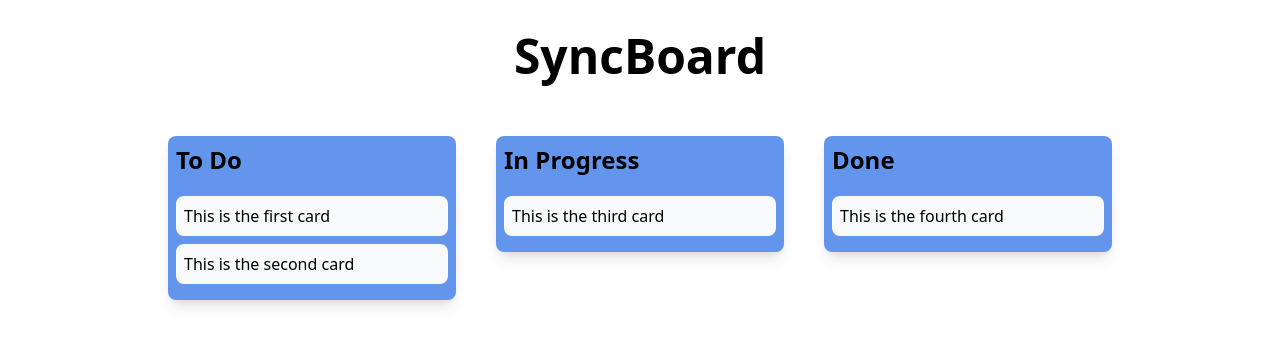
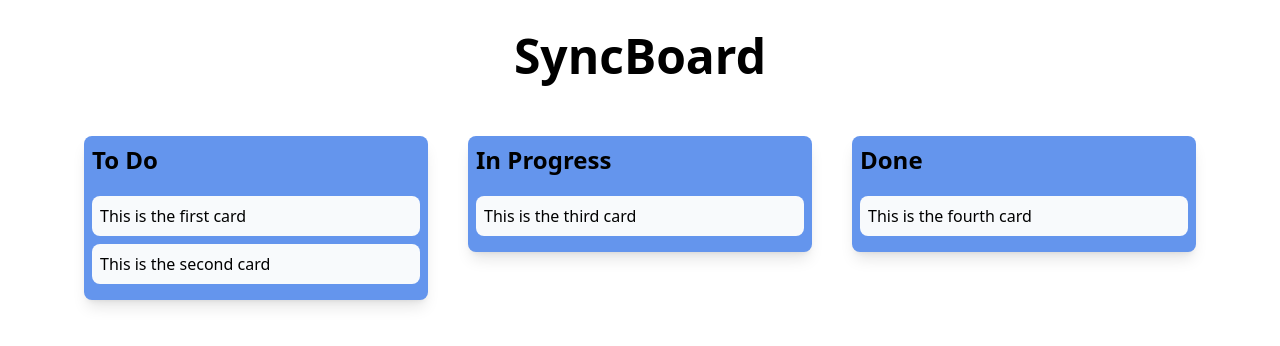
Before and after one commit to scottchen98/SyncBoard, a React (Vite) app in the folder syncboard.Frontend/: page / in a window 1280 px wide. Shown: the top 346 px of the page. Built offline with nearby package versions, Linux system fonts and the light colour scheme.

Commit message:
refactor components into seperate files

```diff
--- a/syncboard.Frontend/src/App.tsx
+++ b/syncboard.Frontend/src/App.tsx
@@ -1,181 +1,9 @@
-import { DragDropContext, Draggable, Droppable } from "react-beautiful-dnd";
-import type { OnDragEndResponder } from "react-beautiful-dnd";
+import SyncBoard from "./sync-board";
 
-import { useState } from "react";
-
-const startColumns = [
-  {
-    id: 1,
-    name: "To Do",
-    cards: [
-      {
-        id: 1,
-        content: "This is the first card",
-      },
-      {
-        id: 2,
-        content: "This is the second card",
-      },
-    ],
-  },
-  {
-    id: 2,
-    name: "In Progress",
-    cards: [
-      {
-        id: 3,
-        content: "This is the third card",
-      },
-    ],
-  },
-  {
-    id: 3,
-    name: "Done",
-    cards: [
-      {
-        id: 4,
-        content: "This is the fourth card",
-      },
-    ],
-  },
-];
 export default function App() {
-  const [columns, setColumns] = useState(startColumns);
-
-  const onDragEnd: OnDragEndResponder = (result) => {
-    const { source, destination } = result;
-
-    if (!destination) return; // If dropped outside of a droppable area, do nothing
-
-    const sourceColumnId = +source.droppableId;
-    const destinationColumnId = +destination.droppableId;
-    const cardPositionSource = source.index;
-    const cardPositionDestination = destination.index;
-    if (
-      sourceColumnId === destinationColumnId &&
-      cardPositionSource === cardPositionDestination
-    )
-      return; // If the card is dropped in the same position, do nothing
-
-    // If the card is dropped within the same column
-    if (sourceColumnId === destinationColumnId) {
-      const column = columns.find((column) => column.id === sourceColumnId);
-      if (!column) return;
-      const newCards = [...column.cards];
-      const [removed] = newCards.splice(cardPositionSource, 1);
-      newCards.splice(cardPositionDestination, 0, removed);
-      const newColumn = {
-        ...column,
-        cards: newCards,
-      };
-      const newColumns = [...columns];
-      newColumns.splice(sourceColumnId - 1, 1, newColumn);
-      setColumns(newColumns);
-    } else {
-      // If the card is dropped between columns
-      const sourceColumn = columns.find(
-        (column) => column.id === sourceColumnId,
-      );
-      const destinationColumn = columns.find(
-        (column) => column.id === destinationColumnId,
-      );
-      if (!sourceColumn || !destinationColumn) return;
-
-      const sourceCards = [...sourceColumn.cards];
-      const destinationCards = [...destinationColumn.cards];
-      const [removed] = sourceCards.splice(cardPositionSource, 1);
-      destinationCards.splice(cardPositionDestination, 0, removed);
-
-      const newSourceColumn = {
-        ...sourceColumn,
-        cards: sourceCards,
-      };
-      const newDestinationColumn = {
-        ...destinationColumn,
-        cards: destinationCards,
-      };
-
-      const newColumns = [...columns];
-      newColumns.splice(sourceColumn.id - 1, 1, newSourceColumn);
-      newColumns.splice(destinationColumn.id - 1, 1, newDestinationColumn);
-      setColumns(newColumns);
-    }
-  };
-
   return (
-    <>
-      <h1 className="mb-14 mt-8 text-center text-5xl font-semibold">
-        SyncBoard
-      </h1>
-      <DragDropContext onDragEnd={onDragEnd}>
-        <div className="flex flex-col items-center justify-center gap-10 px-3 md:flex-row md:items-start">
-          {columns.map((column) => (
-            <Column key={column.id} column={column} />
-          ))}
-        </div>
-      </DragDropContext>
-    </>
+    <main className="mx-auto max-w-6xl">
+      <SyncBoard />
+    </main>
   );
 }
-
-function Column({
-  column,
-}: {
-  column: {
-    id: number;
-    name: string;
-    cards: { id: number; content: string }[];
-  };
-}) {
-  const { id, name, cards } = column;
-
-  return (
-    <Droppable droppableId={`${id}`}>
-      {(provided, snapshot) => (
-        <div
-          className="w-80 rounded-lg border-none p-2 shadow-lg md:w-72"
-          ref={provided.innerRef}
-          style={{
-            backgroundColor: snapshot.isDraggingOver
-              ? "pink"
-              : "cornflowerblue",
-          }}
-          {...provided.droppableProps}
-        >
-          <h2 className="mb-5 text-2xl font-semibold">{name}</h2>
-          <CardList cards={cards} />
-          {provided.placeholder}
-        </div>
-      )}
-    </Droppable>
-  );
-}
-
-function CardList({ cards }: { cards: { id: number; content: string }[] }) {
-  return cards.map((card, index) => (
-    <Card key={card.id} card={card} index={index} />
-  ));
-}
-
-function Card({
-  card,
-  index,
-}: {
-  card: { id: number; content: string };
-  index: number;
-}) {
-  return (
-    <Draggable draggableId={`${card.id}`} index={index}>
-      {(provided) => (
-        <div
-          className="mb-2 w-full break-words rounded-lg border-none bg-slate-50 p-2"
-          ref={provided.innerRef}
-          {...provided.draggableProps}
-          {...provided.dragHandleProps}
-        >
-          {card.content}
-        </div>
-      )}
-    </Draggable>
-  );
-}
--- /dev/null
+++ b/syncboard.Frontend/src/card-list.tsx
@@ -0,0 +1,8 @@
+import CardItem from "./card";
+import type { Card } from "./types";
+
+export default function CardList({ cards }: { cards: Card[] }) {
+  return cards.map((card, index) => (
+    <CardItem key={card.id} card={card} index={index} />
+  ));
+}
--- /dev/null
+++ b/syncboard.Frontend/src/card.tsx
@@ -0,0 +1,26 @@
+import { Draggable } from "react-beautiful-dnd";
+
+import type { Card } from "./types";
+
+export default function CardItem({
+  card,
+  index,
+}: {
+  card: Card;
+  index: number;
+}) {
+  return (
+    <Draggable draggableId={`${card.id}`} index={index}>
+      {(provided) => (
+        <div
+          className="mb-2 w-full break-words rounded-lg border-none bg-slate-50 p-2"
+          ref={provided.innerRef}
+          {...provided.draggableProps}
+          {...provided.dragHandleProps}
+        >
+          {card.content}
+        </div>
+      )}
+    </Draggable>
+  );
+}
--- /dev/null
+++ b/syncboard.Frontend/src/column.tsx
@@ -0,0 +1,29 @@
+import { Droppable } from "react-beautiful-dnd";
+
+import CardList from "./card-list";
+import type { Column } from "./types";
+
+export default function ColumnPanel({ column }: { column: Column }) {
+  const { id, name, cards } = column;
+
+  return (
+    <Droppable droppableId={`${id}`}>
+      {(provided, snapshot) => (
+        <div
+          className="w-[80%] rounded-lg border-none p-2 shadow-lg"
+          ref={provided.innerRef}
+          style={{
+            backgroundColor: snapshot.isDraggingOver
+              ? "pink"
+              : "cornflowerblue",
+          }}
+          {...provided.droppableProps}
+        >
+          <h2 className="mb-5 text-2xl font-semibold">{name}</h2>
+          <CardList cards={cards} />
+          {provided.placeholder}
+        </div>
+      )}
+    </Droppable>
+  );
+}
--- /dev/null
+++ b/syncboard.Frontend/src/sync-board.tsx
@@ -0,0 +1,120 @@
+import { DragDropContext } from "react-beautiful-dnd";
+import type { OnDragEndResponder } from "react-beautiful-dnd";
+
+import { useState } from "react";
+import ColumnPanel from "./column";
+
+const startColumns = [
+  {
+    id: 1,
+    name: "To Do",
+    cards: [
+      {
+        id: 1,
+        content: "This is the first card",
+      },
+      {
+        id: 2,
+        content: "This is the second card",
+      },
+    ],
+  },
+  {
+    id: 2,
+    name: "In Progress",
+    cards: [
+      {
+        id: 3,
+        content: "This is the third card",
+      },
+    ],
+  },
+  {
+    id: 3,
+    name: "Done",
+    cards: [
+      {
+        id: 4,
+        content: "This is the fourth card",
+      },
+    ],
+  },
+];
+export default function SyncBoard() {
+  const [columns, setColumns] = useState(startColumns);
+
+  const onDragEnd: OnDragEndResponder = (result) => {
+    const { source, destination } = result;
+
+    if (!destination) return; // If dropped outside of a droppable area, do nothing
+
+    const sourceColumnId = +source.droppableId;
+    const destinationColumnId = +destination.droppableId;
+    const cardPositionSource = source.index;
+    const cardPositionDestination = destination.index;
+    if (
+      sourceColumnId === destinationColumnId &&
+      cardPositionSource === cardPositionDestination
+    )
+      return; // If the card is dropped in the same position, do nothing
+
+    // If the card is dropped within the same column
+    if (sourceColumnId === destinationColumnId) {
+      const column = columns.find((column) => column.id === sourceColumnId);
+      if (!column) return;
+      const newCards = [...column.cards];
+      const [removed] = newCards.splice(cardPositionSource, 1);
+      newCards.splice(cardPositionDestination, 0, removed);
+      const newColumn = {
+        ...column,
+        cards: newCards,
+      };
+      const newColumns = [...columns];
+      newColumns.splice(sourceColumnId - 1, 1, newColumn);
+      setColumns(newColumns);
+    } else {
+      // If the card is dropped between columns
+      const sourceColumn = columns.find(
+        (column) => column.id === sourceColumnId,
+      );
+      const destinationColumn = columns.find(
+        (column) => column.id === destinationColumnId,
+      );
+      if (!sourceColumn || !destinationColumn) return;
+
+      const sourceCards = [...sourceColumn.cards];
+      const destinationCards = [...destinationColumn.cards];
+      const [removed] = sourceCards.splice(cardPositionSource, 1);
+      destinationCards.splice(cardPositionDestination, 0, removed);
+
+      const newSourceColumn = {
+        ...sourceColumn,
+        cards: sourceCards,
+      };
+      const newDestinationColumn = {
+        ...destinationColumn,
+        cards: destinationCards,
+      };
+
+      const newColumns = [...columns];
+      newColumns.splice(sourceColumn.id - 1, 1, newSourceColumn);
+      newColumns.splice(destinationColumn.id - 1, 1, newDestinationColumn);
+      setColumns(newColumns);
+    }
+  };
+
+  return (
+    <>
+      <h1 className="mb-14 mt-8 text-center text-5xl font-semibold">
+        SyncBoard
+      </h1>
+      <DragDropContext onDragEnd={onDragEnd}>
+        <div className="flex flex-col items-center justify-center gap-10 px-5 md:flex-row md:items-start">
+          {columns.map((column) => (
+            <ColumnPanel key={column.id} column={column} />
+          ))}
+        </div>
+      </DragDropContext>
+    </>
+  );
+}
```
